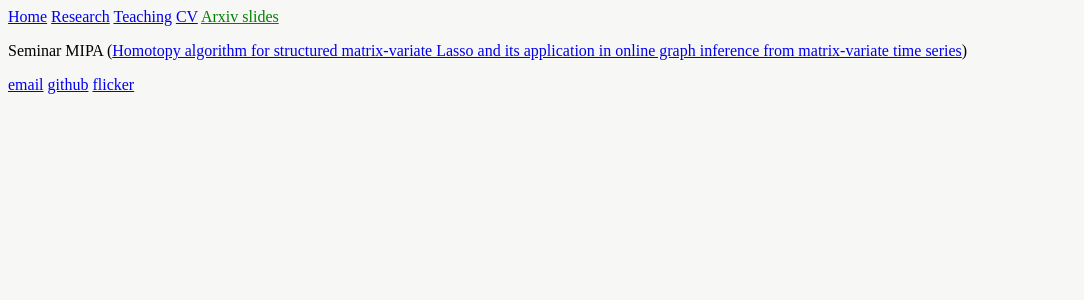
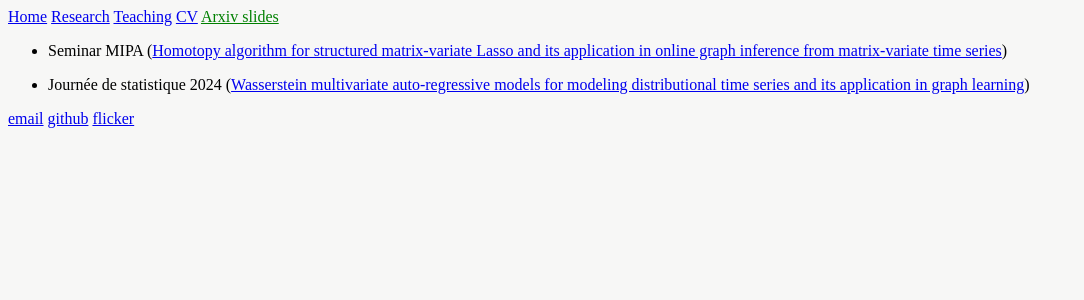
Before and after one commit to yiyej/yiyej.github.io, a Jekyll site: the page built from arxiv_slides.md, in a window 1280 px wide. Shown: the top 300 px of the page, without its empty margins (0-1084 px from the left). Built offline with Jekyll 4.4.1, drawn with Linux system fonts in a browser that asks for light colours.

Commit message:
Add new seminar details to arxiv_slides.md

```diff
--- a/arxiv_slides.md
+++ b/arxiv_slides.md
@@ -3,4 +3,6 @@ layout: default
 title: Arxiv slides
 ---
 
-Seminar MIPA (<a href="/assets/slides/homotopy.pdf">Homotopy algorithm for structured matrix-variate Lasso and its application in online graph inference from matrix-variate time series</a>)
+- Seminar MIPA (<a href="/assets/slides/homotopy.pdf">Homotopy algorithm for structured matrix-variate Lasso and its application in online graph inference from matrix-variate time series</a>)
+
+- Journée de statistique 2024 (<a href="/assets/slides/JDS2024.pdf">Wasserstein multivariate auto-regressive models for modeling distributional time series and its application in graph learning</a>)
```
